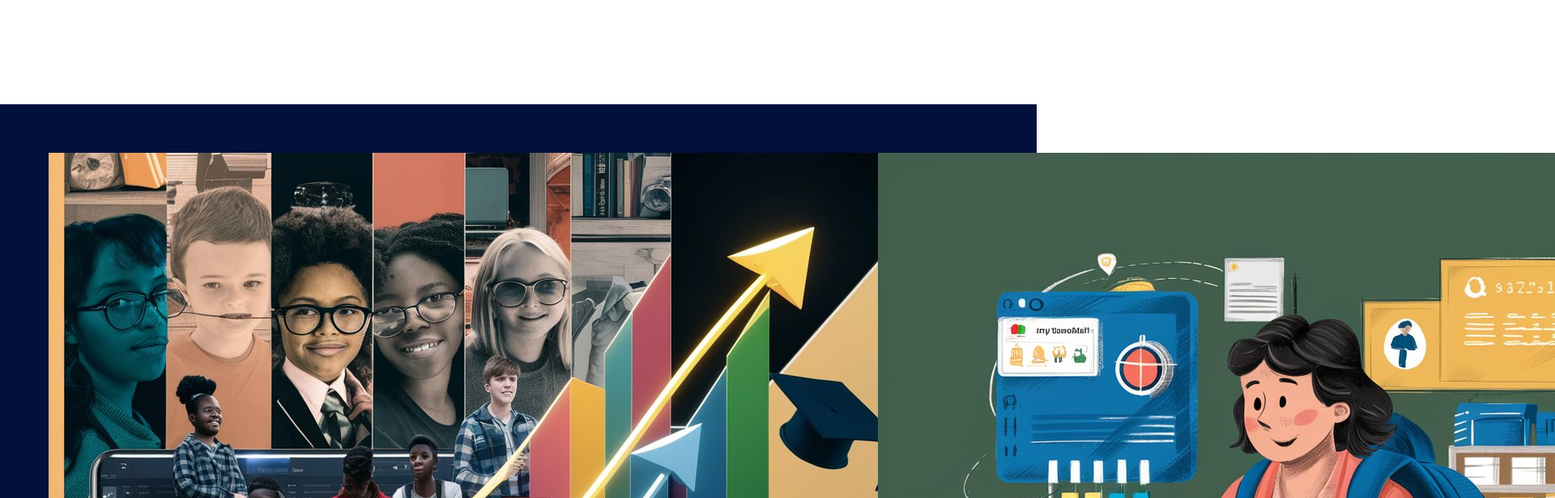
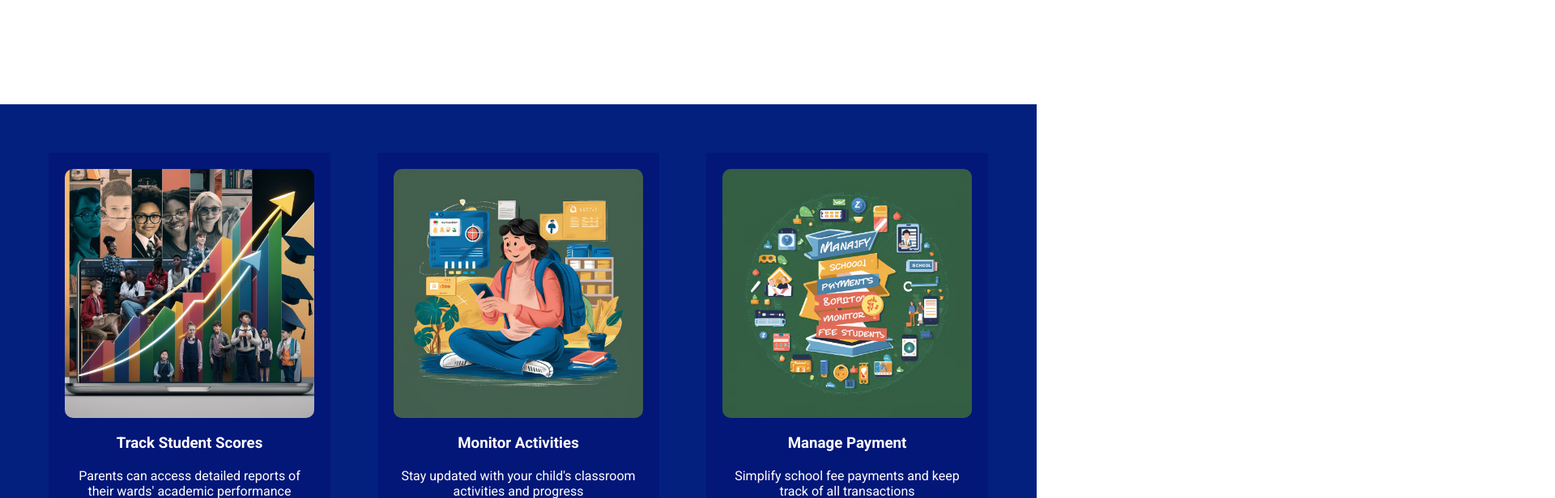
Before and after one commit to Orisabiyi/2meuru, a React (Vite) app: page / in a window 1280 px wide. Shown: the part 660-1276 px from the top of the page at 81% size, 1920 px wide, since content can reach past the window. Built offline with nearby package versions, Linux system fonts and the light colour scheme.

Commit message:
style the feature cards

```diff
--- a/src/components/Features.jsx
+++ b/src/components/Features.jsx
@@ -9,7 +9,7 @@ function Features() {
         </div>
         <h3>Track Student Scores</h3>
         <p>
-          Parents can access detailed reports of their wards&apos; academi
+          Parents can access detailed reports of their wards&apos; academic
           performance
         </p>
       </figure>
--- a/src/components/Features.module.css
+++ b/src/components/Features.module.css
@@ -1,8 +1,41 @@
 .feature {
-  background: #02103c;
+  color: #fff;
   padding: 6rem;
+  background: #03207e;
 
   display: flex;
   align-items: center;
   justify-content: space-between;
 }
+
+.feature figure {
+  background-color: #031779;
+  padding: 2rem 2rem 4rem 2rem;
+  text-align: center;
+  flex: 0 0 auto;
+  width: 30%;
+
+  display: flex;
+  align-items: center;
+  justify-content: center;
+  flex-direction: column;
+  gap: 2rem;
+}
+
+.feature figure:hover {
+  box-shadow: 0 0 1rem rgba(71, 70, 70, 0.5);
+  border-radius: 1.5rem;
+  transition: all 1s;
+}
+
+.feature div {
+  width: 100%;
+  height: auto;
+}
+
+.feature img {
+  display: block;
+  border-radius: 1rem;
+  width: 100%;
+  height: auto;
+}
```
